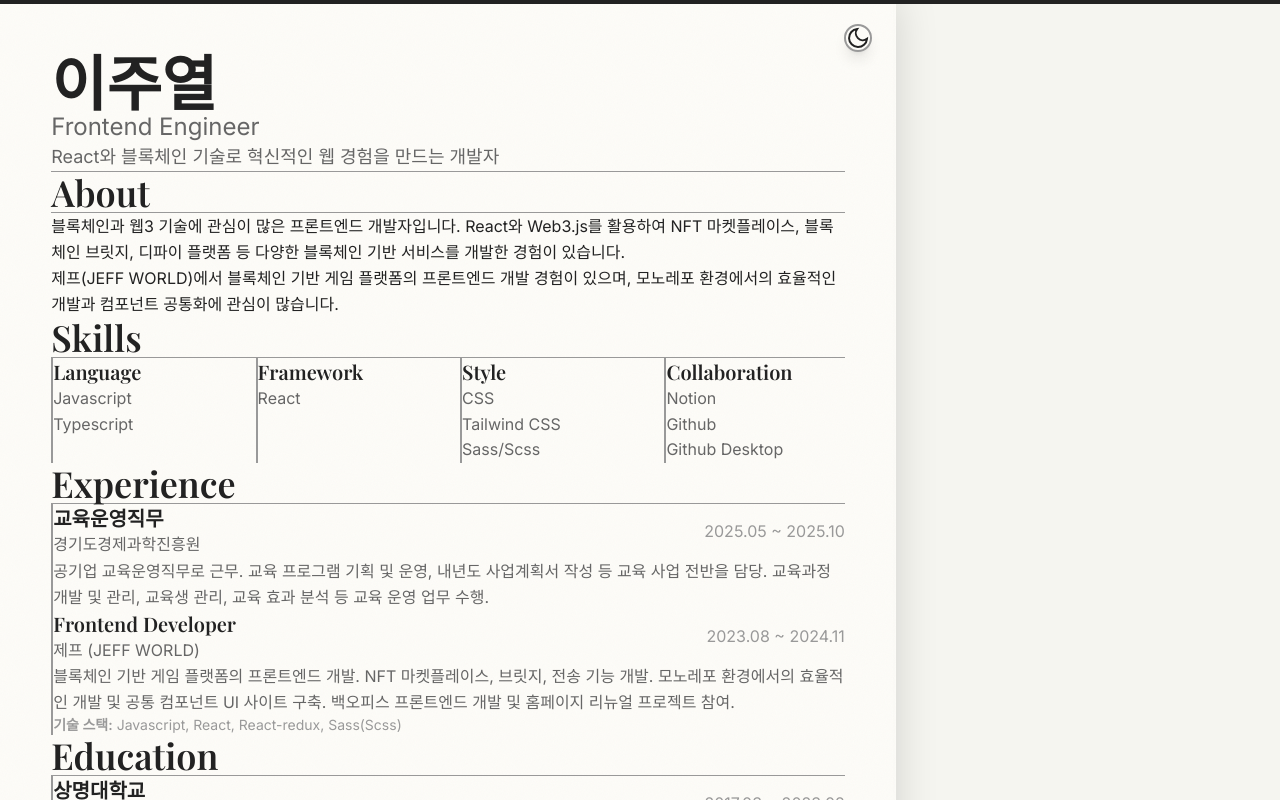
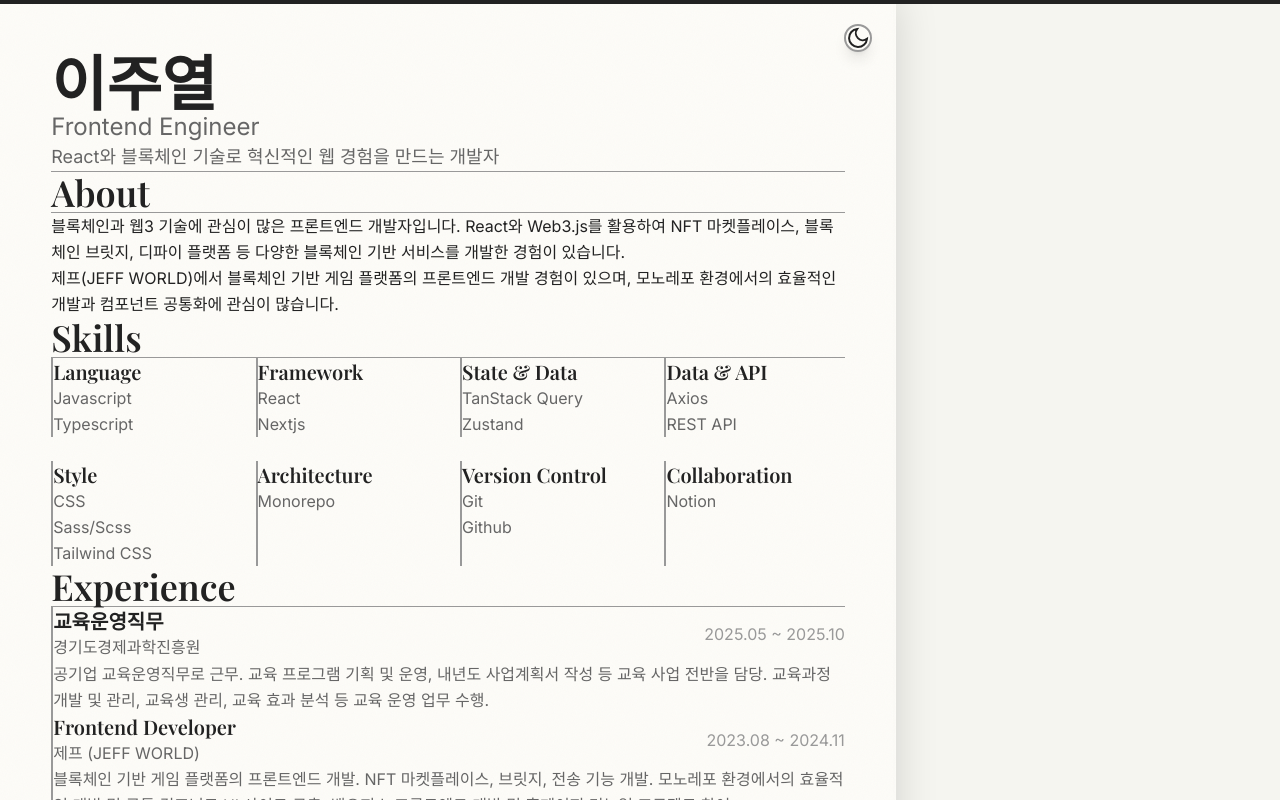
Before and after one commit to Melonisjy/resume, a Next.js app: page / in a window 1280 px wide. Shown: the top 800 px of the page. Built offline with nearby package versions, Linux system fonts and the light colour scheme.

Commit message:
feat: skills 수정

```diff
--- a/components/Skills.tsx
+++ b/components/Skills.tsx
@@ -5,10 +5,16 @@ import { motion } from "framer-motion";
 
 const skills = [
   { category: "Language", items: ["Javascript", "Typescript"] },
-  { category: "Framework", items: ["React"] },
-  { category: "Style", items: ["CSS", "Tailwind CSS", "Sass/Scss"] },
-  { category: "Collaboration", items: ["Notion", "Github", "Github Desktop"] },
+  { category: "Framework", items: ["React", "Nextjs"] },
+  { category: "State & Data", items: ["TanStack Query", "Zustand"] },
+  { category: "Data & API", items: ["Axios", "REST API"] },
+  { category: "Style", items: ["CSS", "Sass/Scss", "Tailwind CSS"] },
+  { category: "Architecture", items: ["Monorepo"] },
+  { category: "Version Control", items: ["Git", "Github"] },
+  { category: "Collaboration", items: ["Notion"] },
 ];
+
+
 
 export default function Skills() {
   return (
```
